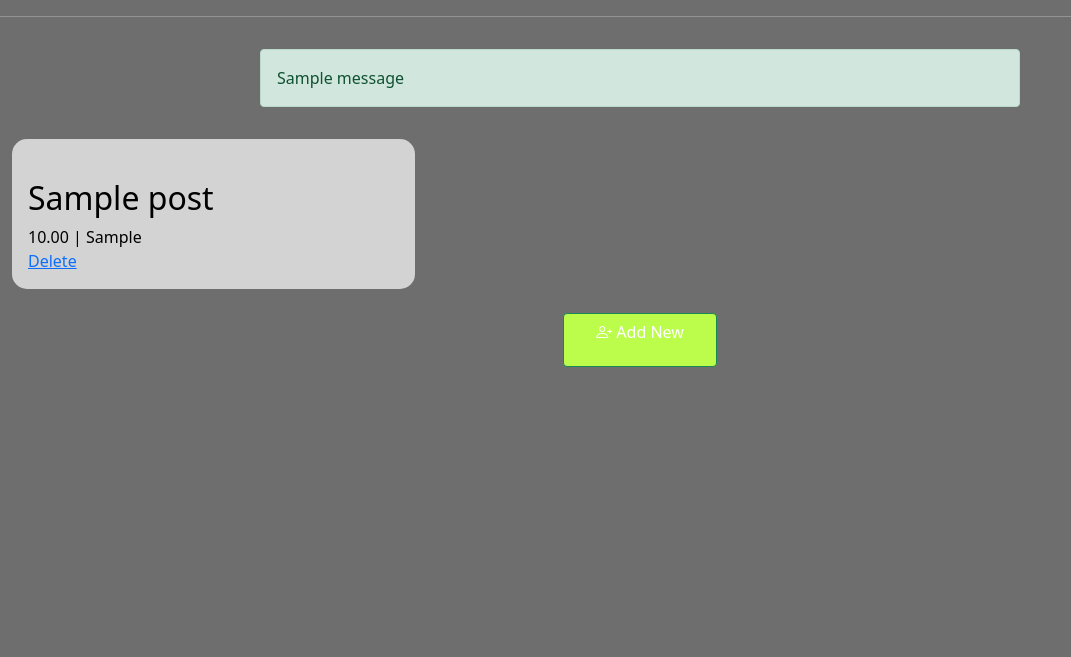
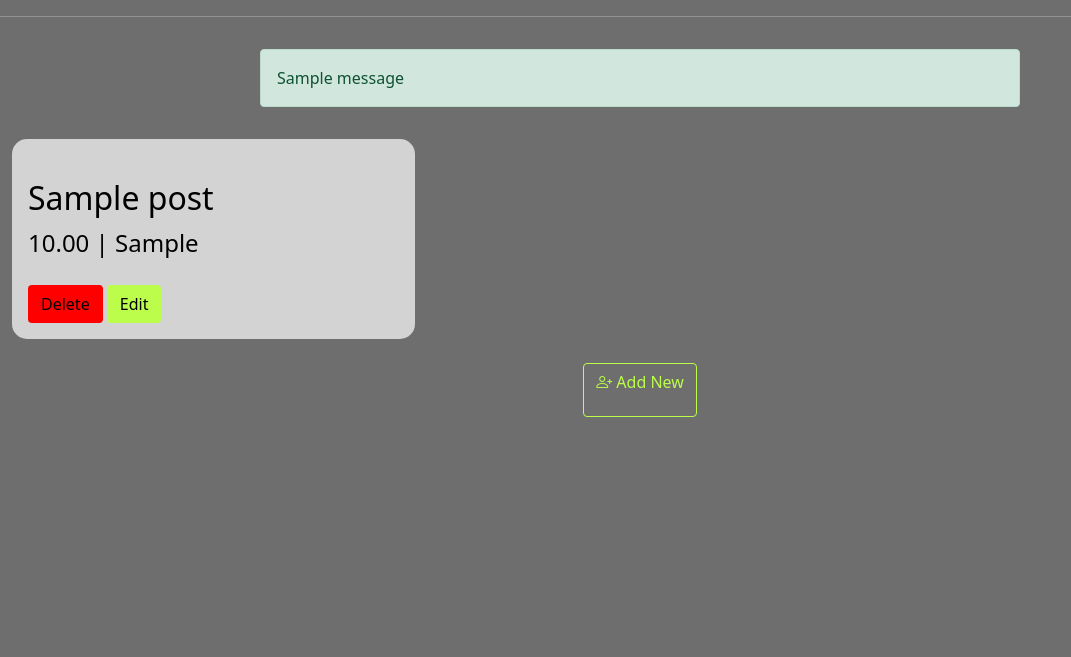
Before and after one commit to Code-Institute-Submissions/MichaelLetson-Django-Portfolio-Project_NovResub, a Django app: page / in a window 1280 px wide. Shown: the part 68-725 px from the top of the page, without its empty margins (0-1071 px from the left). Run offline with Django 3.2, Linux system fonts and the light colour scheme; a user stored in the database is signed in; tables that the repository leaves empty hold one stand-in row (values such as "Sample post"); one stand-in notice (Sample message) is shown.

Commit message:
styled delete and add new edit button

```diff
--- a/PT_APP/views.py
+++ b/PT_APP/views.py
@@ -41,7 +41,8 @@ def NewPost(request):
         form = NewPostForm(request.POST)
         if form.is_valid():
             form.save()
-            return render(request, 'index.html',)
+            messages.success(request, ('Successfully added! Return to home page to view it.'))
+            return render(request, "new_post.html", {"form": form,},)
     else:
         form = NewPostForm
-    return render(request, "new_post.html", {'form':form},)
+    return render(request, "new_post.html", {"form": form,},)
--- a/static/css/style.css
+++ b/static/css/style.css
@@ -56,6 +56,11 @@ hr {
     color:black;
 }
 
+.card-text:last-child {
+    margin-bottom: 0;
+    font-size: x-large;
+}
+
 .image-container {
     position: relative;
 }
@@ -108,6 +113,16 @@ hr {
     z-index: 100;
 }
 
+a {
+    text-decoration: none;
+    color: black;
+}
+
+a:hover {
+    text-decoration: none;
+    color: whitesmoke;
+}
+
 .post-link {
     text-decoration: none;
     color: black;
@@ -150,19 +165,6 @@ hr {
     text-decoration: underline;
 }
 
-.btn-like {
-    color: #BCFD4C;
-    border: none;
-    background: transparent;
-}
-
-.btn-like:hover,
-.btn-like:active {
-    color: #BCFD4C;
-    background: transparent;
-    border: none;
-}
-
 .text-color {
     color: #BCFD4C;
 }
@@ -171,10 +173,30 @@ hr {
     color: whitesmoke!important;
 }
 
-.btn {
-    padding: 0.375rem 2rem;
+.btn-success {
+    background-color: #BCFD4C;
+    color: black;
 }
 
-.btn-success {
+.btn-success:hover {
     background-color: #BCFD4C;
 }
+
+.btn-outline-primary {
+    color: #BCFD4C;
+    border-color: #BCFD4C;
+}
+
+.btn-outline-primary:hover {
+    background-color: #BCFD4C;
+    color: black;
+}
+
+.btn-delete {
+    background-color: red;
+}
+
+.btn-edit {
+    background-color: #BCFD4C;
+    color: black;
+}
--- a/templates/index.html
+++ b/templates/index.html
@@ -34,7 +34,9 @@
                                     <h2 class="card-name">{{ post.name }}</h2>
                                     <p class="card-text">{{ post.price }} | {{ post.location }}</p>
                                 </a>
-                                <a href="{% url 'delete' post.id %}">Delete</a>
+                                <br>
+                                <button type="button" class="btn btn-delete"><a href="{% url 'delete' post.id %}">Delete</a></button>
+                                <button type="button" class="btn btn-edit"><a href="#">Edit</a></button>
                                 {% else %}
                                 <a href="{% url 'post_detail' post.slug %}" class="post-link">
                                     <h2 class="card-name">{{ post.name }}</h2>
@@ -73,7 +75,7 @@
     <div class='container'>
         <div class="d-flex justify-content-center">
             <a href=" {% url 'new_post' %} ">
-                <button class="btn btn-success">
+                <button class="btn btn-outline-primary">
                     <p><i class="bi bi-person-plus"></i>  Add New</p>
                 </button>
             </a>
```
Also changed, not shown: templates/new_post.html (+11 -0 lines).
